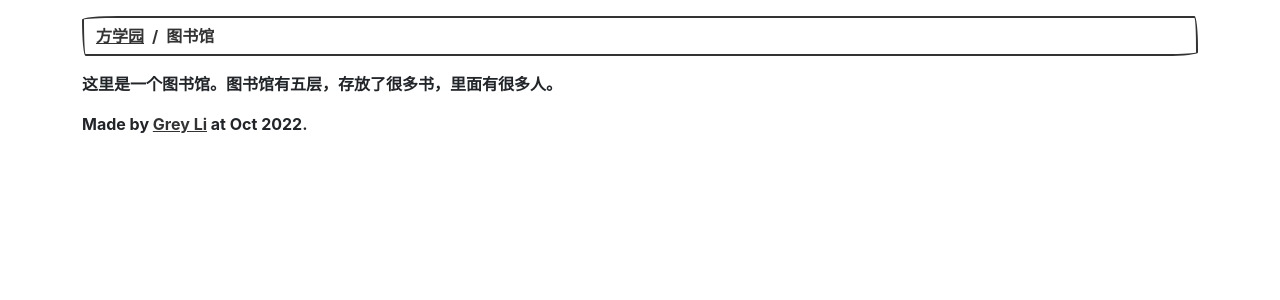
After one commit to codekitchen-community/fangschool, a Flask app: page /library in a window 1280 px wide. The commit adds this page. Shown: the top 300 px of the page. Run offline with Flask 2, Linux system fonts and the light colour scheme; some libraries are stand-ins or nearby versions; some web fonts are replaced.

Commit message:
feat: add library (#5)
Co-authored-by: Grey Li <withlihui@gmail.com>

```diff
--- a/app.py
+++ b/app.py
@@ -18,3 +18,8 @@ def construction_site():
 @app.route('/playground')
 def playground():
     return render_template('playground.html')
+
+
+@app.route('/library')
+def library():
+    return render_template('library.html')
--- a/templates/index.html
+++ b/templates/index.html
@@ -49,5 +49,6 @@
     {{ fang(100, 100, '#6f42c1', '工地', '/construction_site') }}
     {{ fang(100, 100, '#6f42c1', '工地', '/construction_site') }}
     {{ fang(100, 100, '#6f42c1', '工地', '/construction_site') }}
+    {{ fang(150, 130, '#17a2b8', '图书馆', '/library') }}
 </div>
 {% endblock %}
--- /dev/null
+++ b/templates/library.html
@@ -0,0 +1,12 @@
+{% extends 'base.html' %}
+{% from 'macros.html' import fang %}
+
+{% block content %}
+
+<ol class="breadcrumb mt-3">
+    <li class="breadcrumb-item"><a href="/">方学园</a></li>
+    <li class="breadcrumb-item active">图书馆</li>
+</ol>
+
+<p>这里是一个图书馆。图书馆有五层，存放了很多书，里面有很多人。</p>
+{% endblock %}
```
